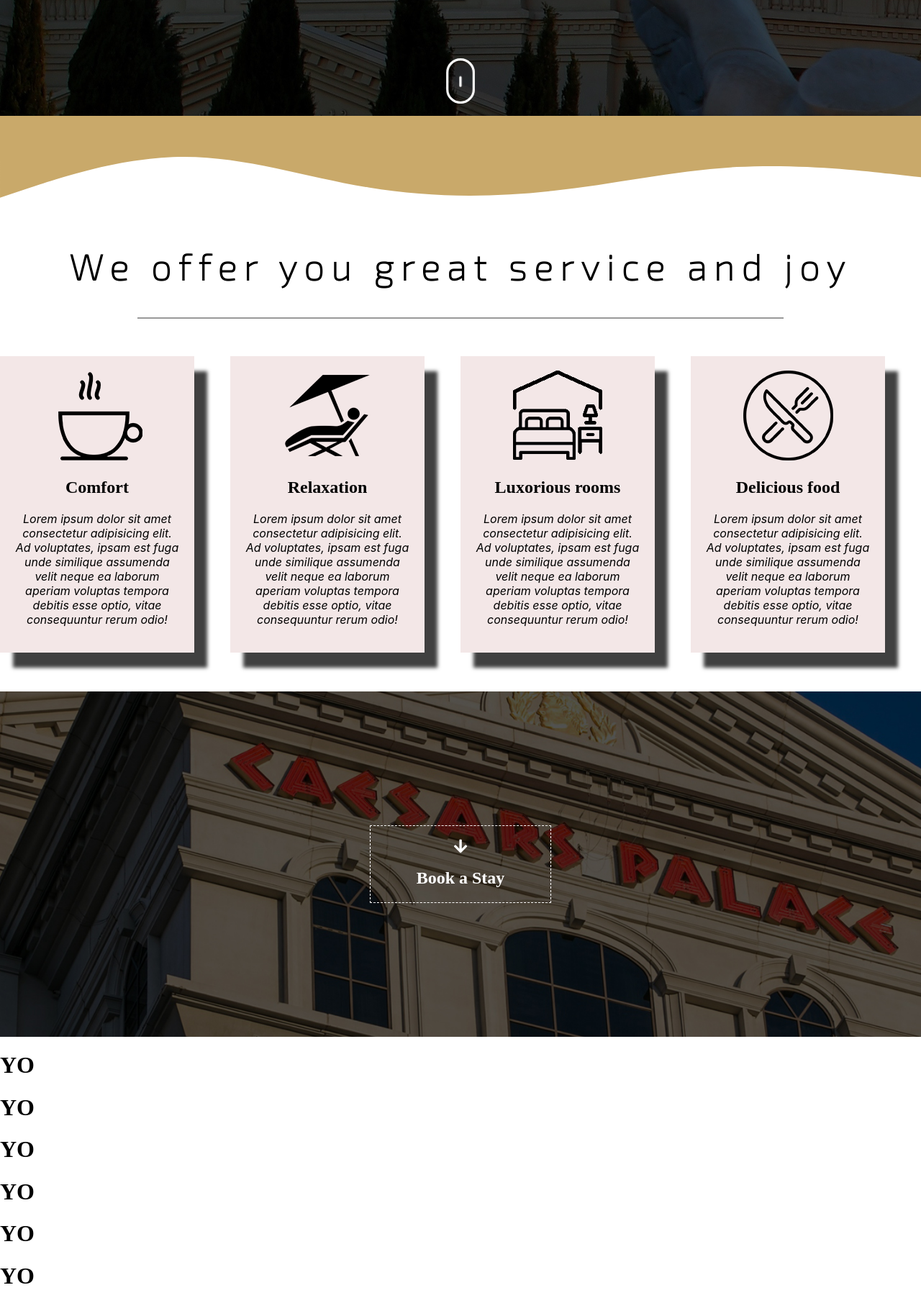
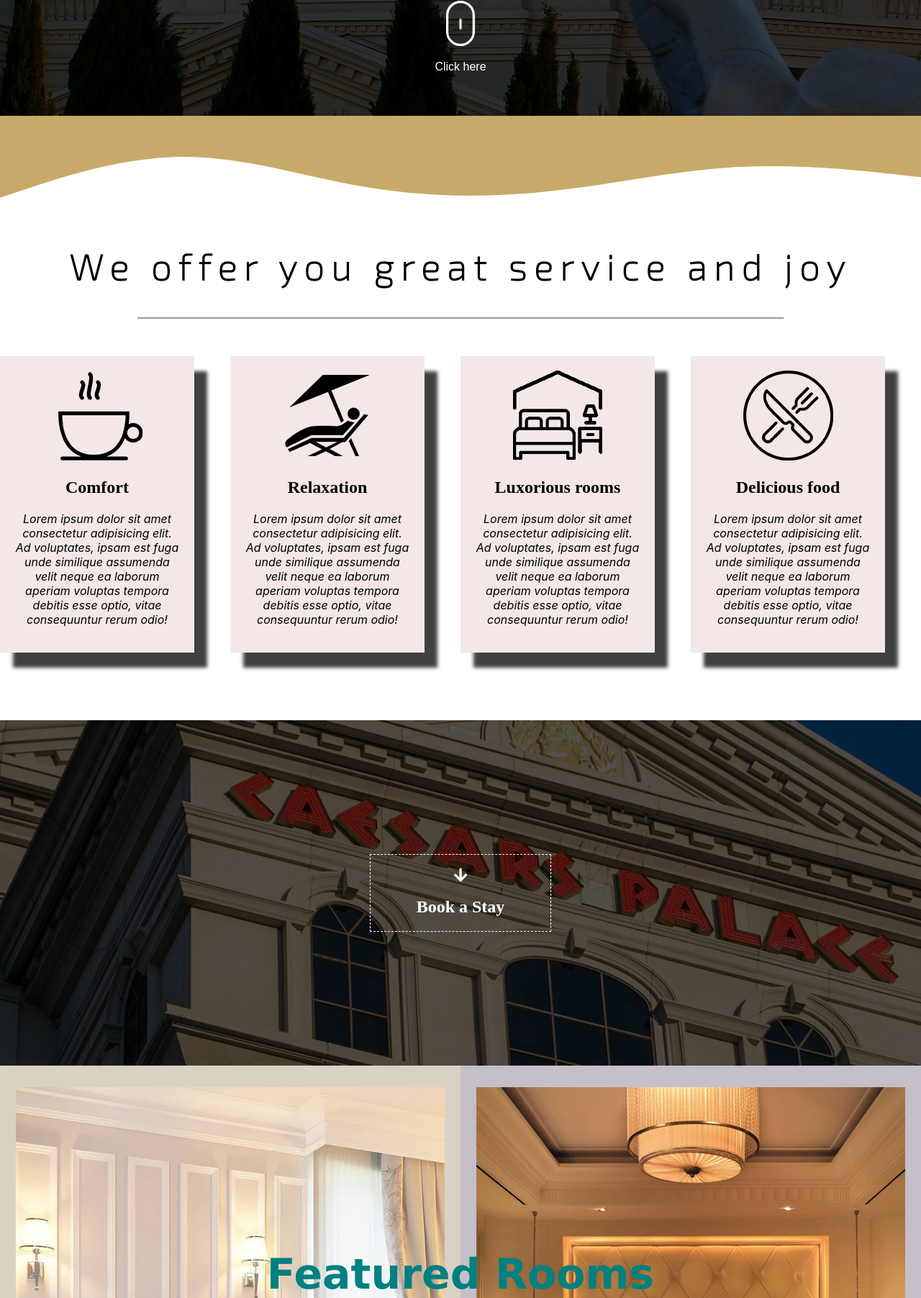
Before and after one commit to rigongr/Caesar-Palace, a PHP site: page / in a window 1280 px wide. Shown: the part 639-2443 px from the top of the page at 72% size. Run offline with PHP 8.4, Linux system fonts and the light colour scheme; some libraries are stand-ins or nearby versions.

Commit message:
Section 4 completed

```diff
--- a/css/style.css
+++ b/css/style.css
@@ -11,10 +11,13 @@
 }
 #navbar {
     width: 100%;
-    height: 100px;
+    height: 5%;
     position: fixed;
     display: flex;
-
+}
+.navbar-background {
+    background-color: rgb(0,0,0,0.5);
+    color: black;
 }
 .navbar-location {
     width: 45%;
@@ -54,7 +57,7 @@
 .middle-title {
     display: flex;
     width: 100%;
-    height: 90%;
+    height: 80%;
     align-items: center;
 }
 .title {
@@ -83,7 +86,7 @@
 
 #second-section {
     width: 100%;
-    height: 100vh;
+    height: 105vh;
 }
 .offers > h1 {
     text-align: center;
@@ -105,6 +108,7 @@
     justify-content: center;
 }
 .box {
+    user-select: none;
     -webkit-box-shadow: 18px 21px 5px 0px rgba(0,0,0,0.75);
     -moz-box-shadow: 18px 21px 5px 0px rgba(0,0,0,0.75);
     box-shadow: 18px 21px 5px 0px rgba(0,0,0,0.75);
@@ -113,13 +117,18 @@
     margin-right: 50px;
     padding: 20px;
     background-color: #F3E7E7;
+    transition: ease-in-out 0.5s;
+
+}
+.box:hover {
+    transform: scale(1.1);
 }
 .box > p {
     font-style: italic;
     font-family: -apple-system, BlinkMacSystemFont, 'Segoe UI', Roboto, Oxygen, Ubuntu, Cantarell, 'Open Sans', 'Helvetica Neue', sans-serif;
 }
 
-.third-section {
+#third-section {
     width: 100%;
     height: 60vh;
     background: url("/images/wallpapers/caesars.jpg")  no-repeat center;
@@ -145,3 +154,52 @@
     transition: 1s;
     cursor: pointer;
 }
+
+/* Fourth section */
+
+#fourth-section {
+    width: 100%;
+    height: 100%;
+}
+.side-title {
+    width: 100%;
+}
+.side-title > h1 {
+    margin-top: 50px;
+    text-align: left;
+    padding-left: 40px;
+    font-size: 50px;
+    font-family: 'Exo 2', sans-serif;
+}
+.room-chamber {
+    width: 100%;
+    display: flex;
+    height: 100%;
+    justify-content: center;
+
+
+}
+.room1 {
+    background-color:rgb(194,179,158, 0.6);
+    text-align: center;
+    padding-top: 30px;
+    float: left;
+    width: 50%;
+    height: 100%;
+}
+.room-chamber {
+    font-size: 50px;
+}
+.text {
+    display: flex;
+    justify-content: center;
+    align-items: center;
+    font-family: 'Great Vibes', cursive;
+}
+.room2 {
+    text-align: center;
+    padding-top: 30px;
+    float: right;
+    width: 50%;
+    background-color: rgb(159,149,166, 0.6)
+}
--- a/index.html
+++ b/index.html
@@ -5,13 +5,15 @@
     <meta name="viewport" content="width=device-width, initial-scale=1.0">
     <link href="https://fonts.googleapis.com/css2?family=DM+Mono&display=swap" rel="stylesheet">
     <link href="https://fonts.googleapis.com/css2?family=Exo+2:wght@100&display=swap" rel="stylesheet">
+    <link href="https://fonts.googleapis.com/css2?family=Great+Vibes&display=swap" rel="stylesheet">
+
     <link rel="stylesheet" href="//use.fontawesome.com/releases/v5.0.7/css/all.css">
     <link rel="stylesheet" type="text/css" href="css/style.css">
     <title>Caesar Palace - Hotel and more</title>
 </head>
 <body>
     <section id="mainsection">
-        <div id="navbar">
+        <div id="navbar" class="navbar-background">
             <div class="navbar-location">
                 <i class="fas fa-map-marker-alt fa-md i"><span class="location-font">Las Vegas, Nevada</span></i>
             </div>
@@ -35,6 +37,7 @@
                 <path id="wheel" d="M123.359,79.775l0,72.843" style="fill:none;stroke:#fff;stroke-width:20px;"/>
                 <path id="mouse" d="M236.717,123.359c0,-62.565 -50.794,-113.359 -113.358,-113.359c-62.565,0 -113.359,50.794 -113.359,113.359l0,143.237c0,62.565 50.794,113.359 113.359,113.359c62.564,0 113.358,-50.794 113.358,-113.359l0,-143.237Z" style="fill:none;stroke:#fff;stroke-width:20px;"/>
             </svg>
+            <p style="color: white; font-family: Arial, Helvetica, sans-serif;"> Click here</p>
         </div>
     </section>
 
@@ -81,31 +84,36 @@
             </div>
         </div>
     </section>
-    <section class="third-section">
+    <section id="third-section">
         <div class="book-a-stay">
             <div class="booking">
                 <i class="fas fa-arrow-down fa-lg" style="padding-top: 20px;"></i><h2>Book a Stay</h2>
             </div>
         </div>
     </section>
-    <h1> YO </h1>
-    <h1> YO </h1>
-    <h1> YO </h1>
-    <h1> YO </h1>
-    <h1> YO </h1>
-    <h1> YO </h1>
-    <h1> YO </h1>
-    <h1> YO </h1>
-    <h1> YO </h1><h1> YO </h1>
-    <h1> YO </h1>
-    <h1> YO </h1>
-    <h1> YO </h1>
-    <h1> YO </h1>
-    <h1> YO </h1>
-    <h1> YO </h1>
-    <h1> YO </h1>
-    <h1> YO </h1>
 
+    <section id="fourth-section">
+        <div class="room-chamber">
+
+            <h3 style="position: absolute; font-family:'Lucida Sans', 'Lucida Sans Regular', 'Lucida Grande', 'Lucida Sans Unicode', Geneva, Verdana, sans-serif; color: teal; margin-top: 20%;"> Featured Rooms </h3>
+            <div class="room1">
+                <img src="images/wallpapers/room1.jpg">
+                <div class="text">
+                <p> Presidential suite </p>
+            </div>
+            </div>
+            <div class="room2">
+                <img src="images/wallpapers/room2.jpg">
+                <div class="text">
+                    <p> King's Castle </p>
+                </div>
+            </div>
+        </div>
+    </section>
+    <section>
+        <h1> yo </h1>
+    </section>
+    <script src="https://ajax.googleapis.com/ajax/libs/jquery/3.5.1/jquery.min.js"></script>
     <script src="javascript/main.js"></script>
 </body>
 </html>
--- a/javascript/main.js
+++ b/javascript/main.js
@@ -0,0 +1,9 @@
+$(document).ready();
+
+$(function () {
+    $('.mouse-scroll').click(function (){
+    $('html, body').animate({
+        scrollTop: $('#second-section').offset().top
+    },1000);
+})
+  });
```
Also changed, not shown: images/wallpapers/room1.jpg (added), images/wallpapers/room2.jpg.
